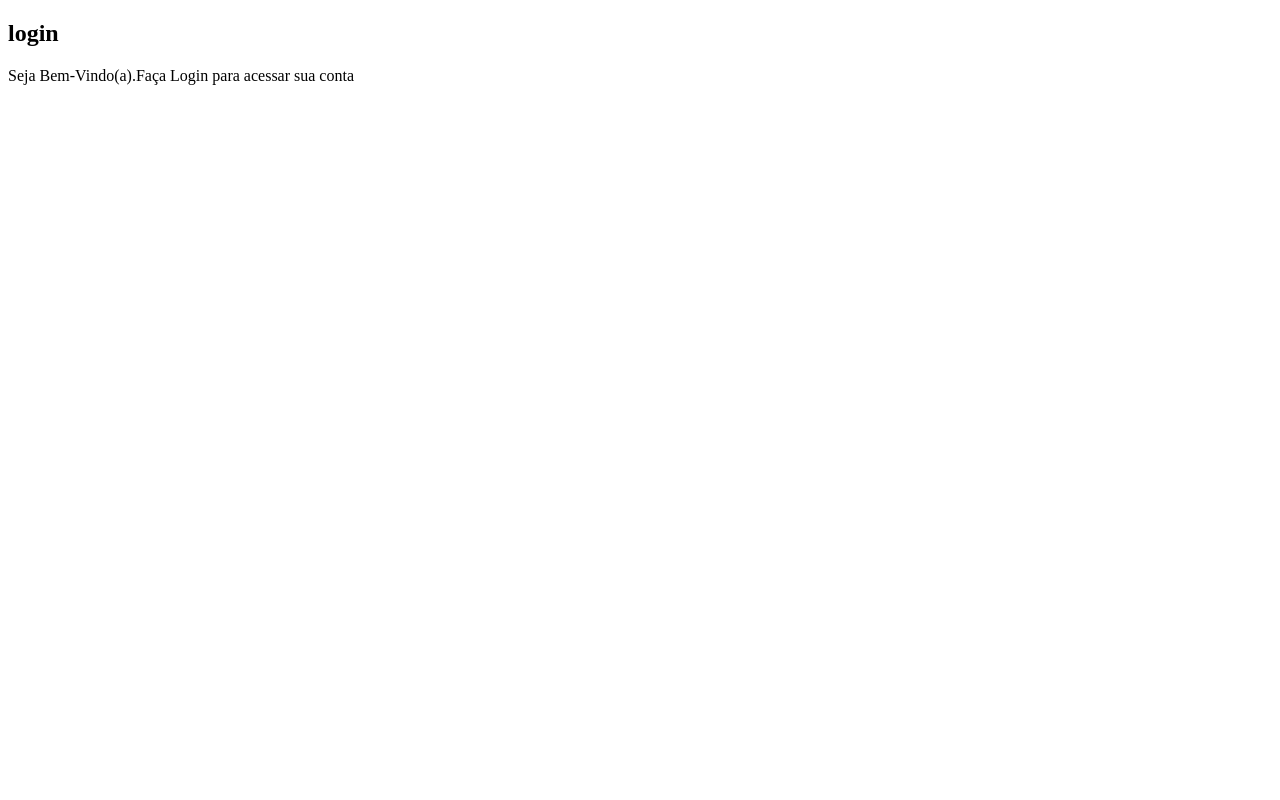
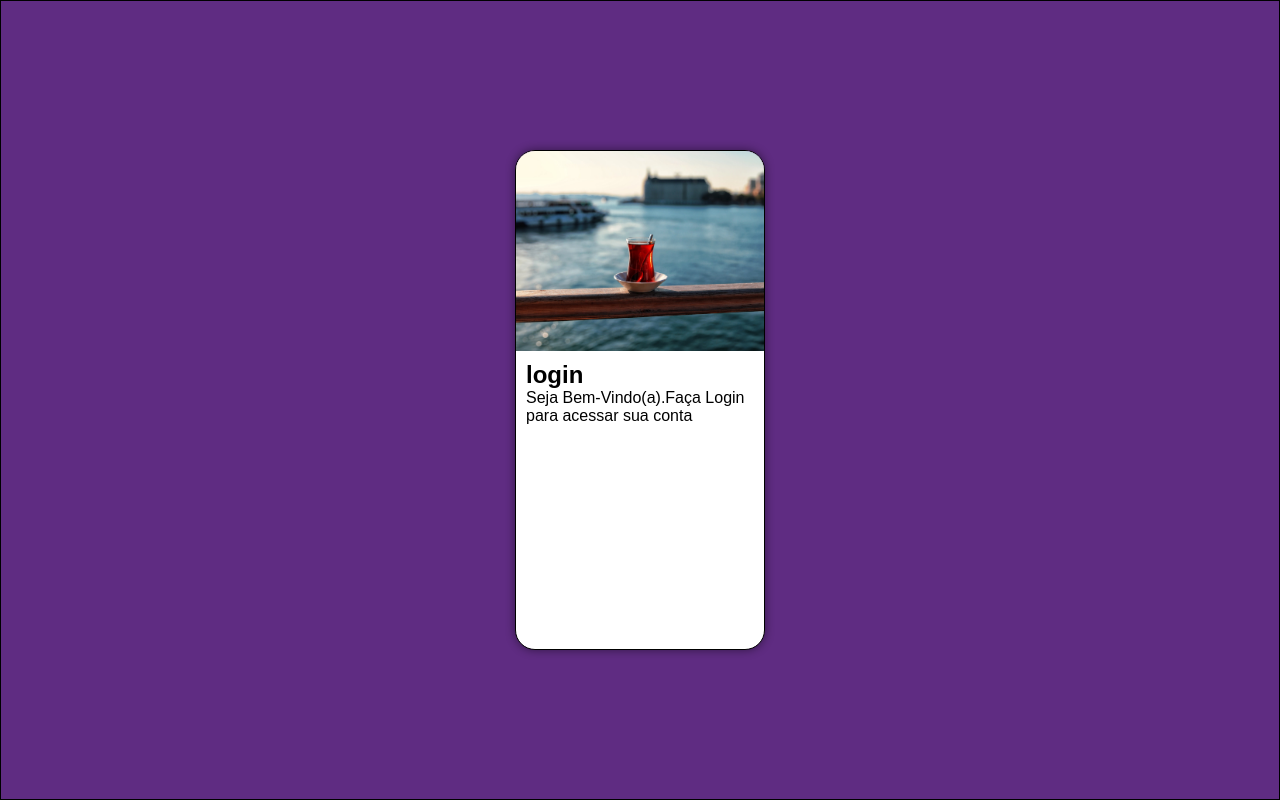
Before and after one commit to Amoriml07/Projetos, a plain HTML site: page Projeto-Login/index.html in a window 1280 px wide. Drawn offline with Linux system fonts and the light colour scheme.

Commit message:
Update style.css

```diff
--- a/Projeto-Login/Estilos/style.css
+++ b/Projeto-Login/Estilos/style.css
@@ -1 +1,48 @@
 @charset "UTF-8";
+
+*{
+    font-family: Arial, Helvetica, sans-serif;
+    padding: 0;
+    margin: 0;
+    box-sizing: border-box;
+}
+
+body, html{
+    background-color: #5f2c82;
+    height: 100vh;
+    width: 100vw;
+}
+main{
+    position: relative;
+    height: 100vh;
+    width: 100vw;
+    border: 1px solid black;
+}
+section#Login{
+    background-color: white;
+    width: 250px;
+    height: 500px;
+    border-radius: 20px;
+    position: absolute;
+    top: 50%;
+    left: 50%;
+    transform: translate(-50%, -50%);
+    box-shadow: 0 0 5px #5f2c82;
+    border: 1px solid black;
+    border-radius: 20px;
+    overflow: hidden;
+    box-shadow: 0 0 10px rgba(0, 0, 0, 0.471);
+}
+section#Login > div#imagem{
+    display: block;
+    background: #5f2c82 url(../Imagens/pexels-kübra-doğu-9013299.jpg) no-repeat;
+    height: 200px;
+    background-size: cover;
+    background-position: center center;
+
+}
+section#Login > div#formulario{
+    display: block;
+    padding: 10px;
+
+}
```
